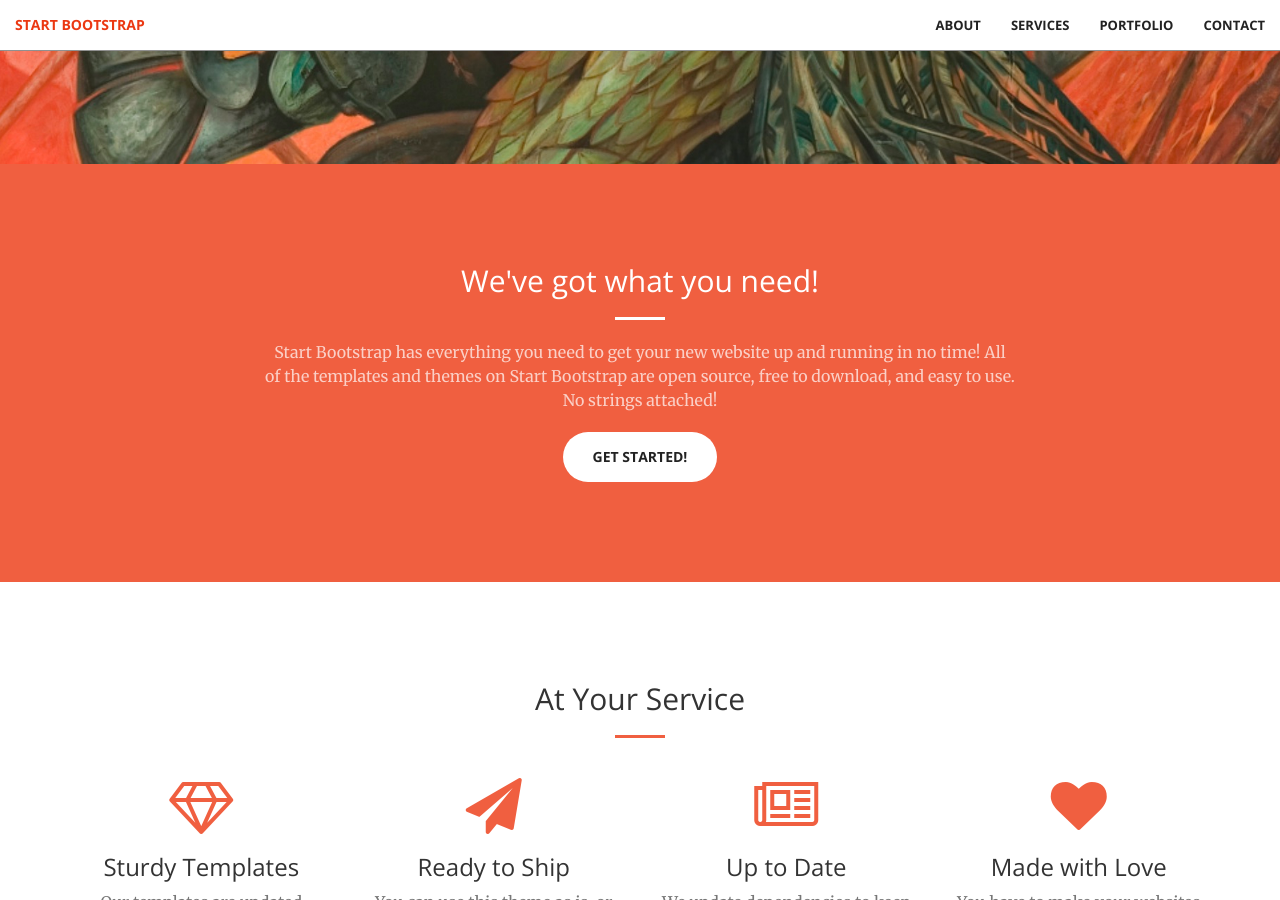
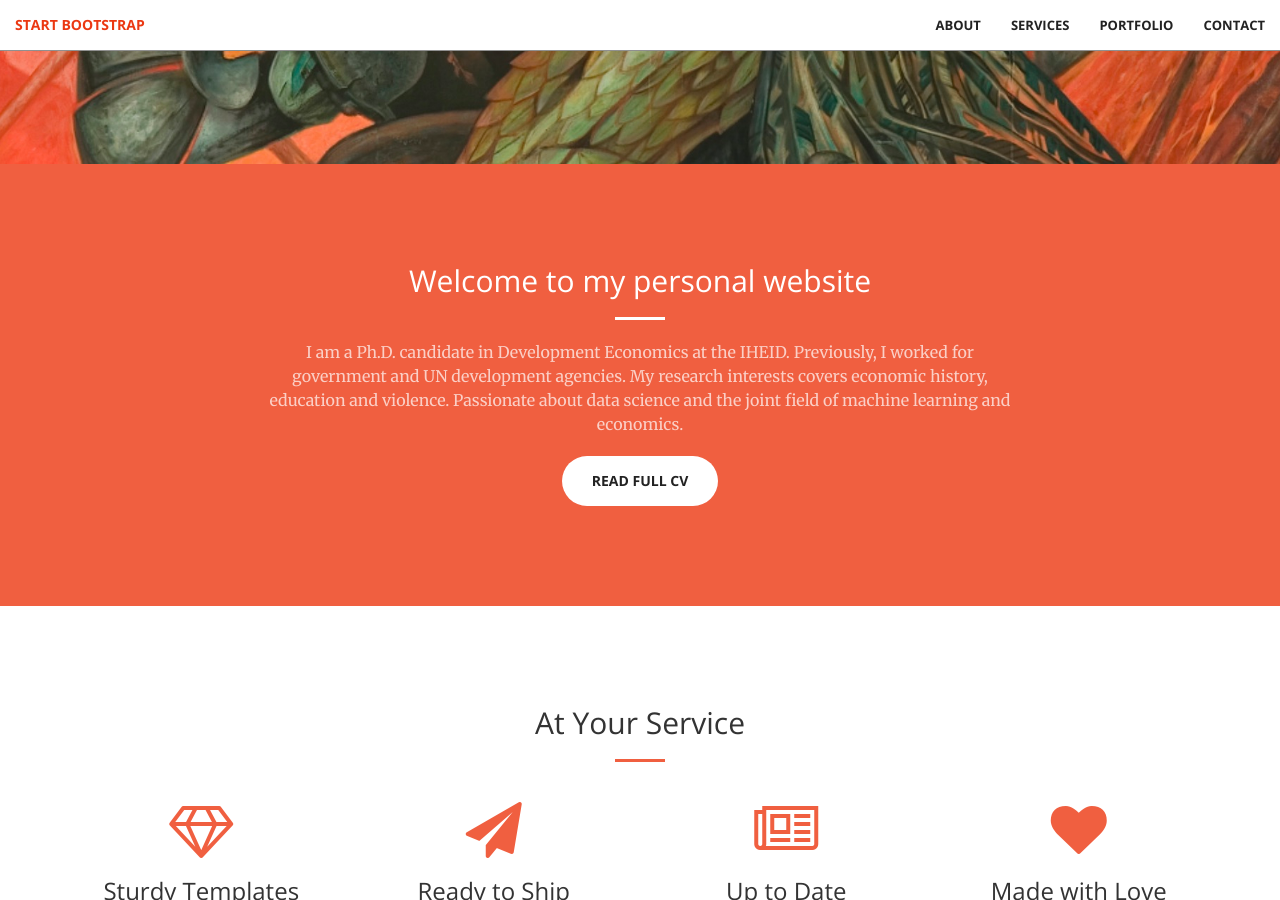
Before and after one commit to dante042/dante042.github.io, a Jekyll site: the page built from index.html, in a window 1280 px wide and 900 px high, scrolled down 736 px. Built offline with Jekyll 4.4.1, drawn with Linux system fonts in a browser that asks for light colours.

Commit message:
Update call-to-action.html

```diff
--- a/_includes/call-to-action.html
+++ b/_includes/call-to-action.html
@@ -2,10 +2,12 @@
     <div class="container">
         <div class="row">
             <div class="col-lg-8 col-lg-offset-2 text-center">
-                <h2 class="section-heading">We've got what you need!</h2>
+                <h2 class="section-heading">Welcome to my personal website</h2>
                 <hr class="light">
-                <p class="text-faded">Start Bootstrap has everything you need to get your new website up and running in no time! All of the templates and themes on Start Bootstrap are open source, free to download, and easy to use. No strings attached!</p>
-                <a href="#" class="btn btn-default btn-xl">Get Started!</a>
+                <p class="text-faded">I am a Ph.D. candidate in Development Economics at the IHEID. Previously, I worked for government and UN development
+                agencies. My research interests covers economic history, education and violence. Passionate about data science and the
+                joint field of machine learning and economics.</p>
+                <a href="#" class="btn btn-default btn-xl">Read full CV</a>
             </div>
         </div>
     </div>
```
